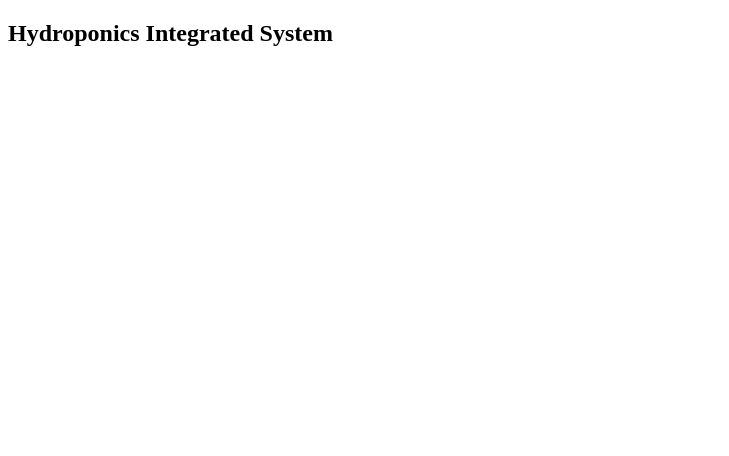
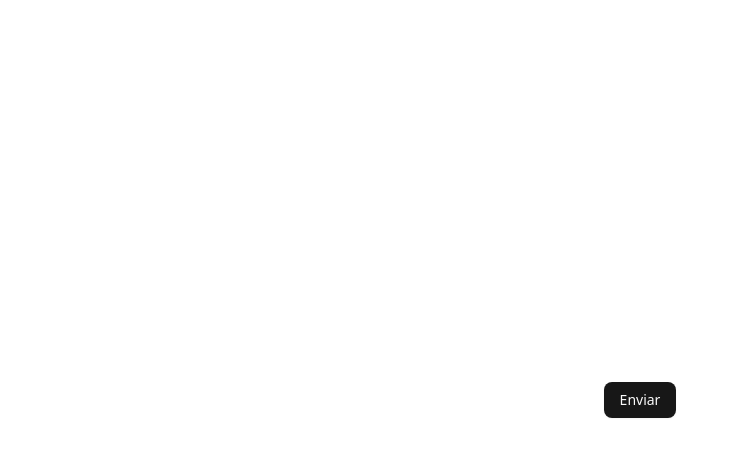
Before and after one commit to dufrtss/hydroponics-app, a React (Vite) app: page / in a window 1280 px wide. Shown: the top 456 px of the page, without its empty margins (0-729 px from the left). Built offline with nearby package versions, Linux system fonts and the light colour scheme; the HTML template or start-up script is replaced by a standard one.

Commit message:
tested the usage of shadcn components

```diff
--- a/src/App.tsx
+++ b/src/App.tsx
@@ -1,5 +1,11 @@
+import './styles/global.css'
+
+import { Button } from './components/ui/button'
+
 export default function App() {
-    return (
-        <h2>Hydroponics Integrated System</h2>
-    )
+  return (
+    <div className='flex justify-center items-center h-screen'>
+      <Button>Enviar</Button>
+    </div>
+  )
 }
```
